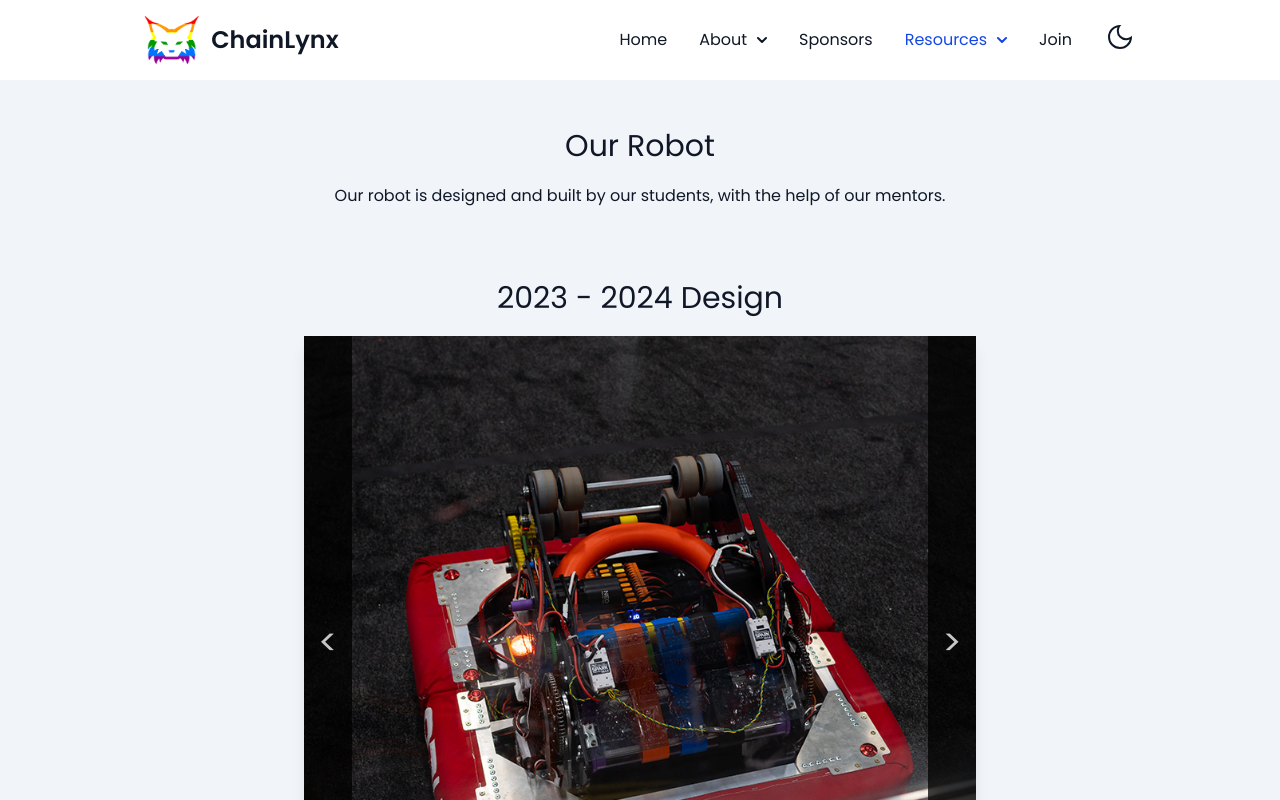
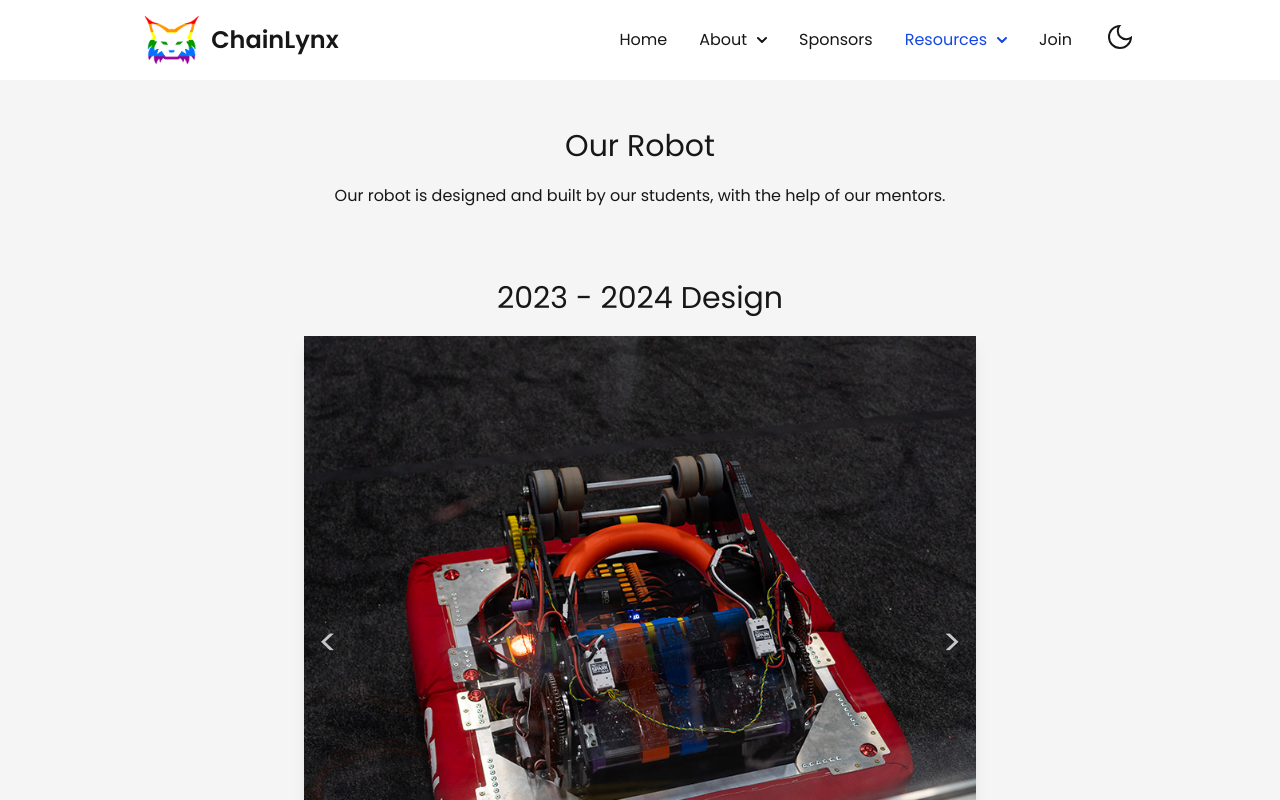
Before and after one commit to ChainLynxRobotics/ChainLynxWebsite, a Next.js app: page /robot in a window 1280 px wide. Shown: the top 800 px of the page. Built offline with nearby package versions, Linux system fonts and the light colour scheme.

Commit message:
Fixed tailwind, about page navbar hitbox, and switch to neutral color scheme

```diff
--- a/src/app/components/ImageCarousel.tsx
+++ b/src/app/components/ImageCarousel.tsx
@@ -38,16 +38,16 @@ export default function ImageCarousel({
             {pictures.map((pic, i) => (
               <div
                 key={i}
-                className="group relative w-full flex-shrink-0 overflow-hidden"
+                className="group relative w-full shrink-0 overflow-hidden"
               >
                 <img
                   src={pic.url}
                   alt={pic.desc}
                   loading={i == 0 ? 'eager' : 'lazy'}
-                  className="h-full w-full flex-shrink-0 bg-slate-100 object-cover object-center dark:bg-gray-800"
+                  className="h-full w-full shrink-0 bg-neutral-100 object-cover object-center dark:bg-neutral-800"
                 ></img>
                 <div
-                  className={`absolute right-0 bottom-0 left-0 ${!showAlt && 'translate-y-full group-hover:translate-y-0'} bg-opacity-75 bg-black p-2 text-gray-200 transition-transform`}
+                  className={`absolute right-0 bottom-0 left-0 ${!showAlt && 'translate-y-full group-hover:translate-y-0'} bg-black/75 p-2 text-neutral-200 transition-transform`}
                   style={{ display: pic.desc ? '' : 'none' }}
                 >
                   {pic.desc}
@@ -56,7 +56,7 @@ export default function ImageCarousel({
             ))}
           </div>
           <button
-            className="bg-opacity-0 hover:bg-opacity-40 absolute top-0 bottom-0 left-0 w-12 bg-black text-4xl text-white opacity-75 transition"
+            className="bg-black/0 hover:bg-black/40 absolute top-0 bottom-0 left-0 w-12 text-4xl text-white opacity-75 transition"
             onClick={() =>
               setCurrent((current - 1 + pictures.length) % pictures.length)
             }
@@ -64,7 +64,7 @@ export default function ImageCarousel({
             &lt;
           </button>
           <button
-            className="bg-opacity-0 hover:bg-opacity-40 absolute top-0 right-0 bottom-0 w-12 bg-black text-4xl text-white opacity-75 transition"
+            className="bg-black/0 hover:bg-black/40 absolute top-0 right-0 bottom-0 w-12 text-4xl text-white opacity-75 transition"
             onClick={() => setCurrent((current + 1) % pictures.length)}
           >
             &gt;
@@ -73,7 +73,7 @@ export default function ImageCarousel({
       </div>
       {!fullPreview ? (
         <div className="thin-scrollbar scrollbar w-full max-w-4xl min-w-0 overflow-auto">
-          <div className="mx-auto mt-3 flex w-max flex-shrink-0 justify-center pb-1">
+          <div className="mx-auto mt-3 flex w-max shrink-0 justify-center pb-1">
             {pictures.map((pic, i) => (
               <button
                 key={i}
@@ -89,11 +89,11 @@ export default function ImageCarousel({
         </div>
       ) : (
         <div className="thin-scrollbar scrollbar w-full max-w-4xl min-w-0 overflow-auto">
-          <div className="mx-auto mt-3 flex w-max flex-shrink-0 justify-center gap-2 pb-1">
+          <div className="mx-auto mt-3 flex w-max shrink-0 justify-center gap-2 pb-1">
             {pictures.map((pic, i) => (
               <button
                 key={i}
-                className={`group flex-shrink-0 bg-black shadow-md transition-transform ${current != i ? 'scale-90' : 'scale-100'}`}
+                className={`group shrink-0 bg-black shadow-md transition-transform ${current != i ? 'scale-90' : 'scale-100'}`}
                 onClick={() => setCurrent(i)}
               >
                 <img
--- a/src/app/components/navbar/AppearenceToggle.tsx
+++ b/src/app/components/navbar/AppearenceToggle.tsx
@@ -28,7 +28,7 @@ const AppearanceToggle = () => {
 
   return (
     <li className="mt-2 text-center md:mt-0">
-      <button className="" onClick={() => setDarkMode(!darkMode)}>
+      <button className="cursor-pointer" onClick={() => setDarkMode(!darkMode)}>
         {!darkMode ? (
           // Sun Icon
           <svg
--- a/src/app/components/navbar/Navbar.tsx
+++ b/src/app/components/navbar/Navbar.tsx
@@ -39,7 +39,7 @@ const Navbar = ({ children }: { children: React.ReactNode }) => {
   return (
     <nav
       ref={nav}
-      className="sticky top-0 right-0 left-0 z-[9999] border-gray-200 bg-white dark:border-gray-700 dark:bg-gray-900"
+      className="sticky top-0 right-0 left-0 z-[9999] border-neutral-200 bg-white dark:border-neutral-700 dark:bg-neutral-900"
     >
       <div className="mx-auto flex max-w-screen-lg flex-wrap items-center justify-between p-4">
         <Link href="/" className="flex items-center">
@@ -57,7 +57,7 @@ const Navbar = ({ children }: { children: React.ReactNode }) => {
             setToggled(!toggled);
           }}
           type="button"
-          className="inline-flex h-10 w-10 items-center justify-center rounded-lg p-2 text-sm text-gray-500 hover:bg-gray-100 focus:ring-2 focus:ring-gray-200 focus:outline-none md:hidden dark:text-gray-400 dark:hover:bg-gray-700 dark:focus:ring-gray-600"
+          className="inline-flex h-10 w-10 items-center justify-center rounded-lg p-2 text-sm text-neutral-500 hover:bg-neutral-100 focus:ring-2 focus:ring-neutral-200 focus:outline-none md:hidden dark:text-neutral-400 dark:hover:bg-neutral-700 dark:focus:ring-neutral-600"
           aria-controls="navbar-dropdown"
           aria-expanded={toggled}
         >
@@ -81,7 +81,7 @@ const Navbar = ({ children }: { children: React.ReactNode }) => {
         <div
           className={`md:static ${toggled ? 'max-h-screen' : 'max-h-0'} h-full w-full overflow-x-hidden transition-all duration-200 ease-in md:max-h-screen md:w-auto`}
         >
-          <ul className="mt-4 flex flex-col rounded-lg border border-gray-100 bg-gray-50 p-4 font-medium md:mt-0 md:flex-row md:items-center md:space-x-8 md:border-0 md:bg-white md:p-0 dark:border-gray-700 dark:bg-gray-800 md:dark:bg-gray-900">
+          <ul className="mt-4 flex flex-col rounded-lg border border-neutral-100 bg-neutral-50 p-4 font-medium md:mt-0 md:flex-row md:items-center md:space-x-8 md:border-0 md:bg-white md:p-0 dark:border-neutral-700 dark:bg-neutral-800 md:dark:bg-neutral-900">
             {children}
           </ul>
         </div>
--- a/src/app/components/navbar/NavbarDropdown.tsx
+++ b/src/app/components/navbar/NavbarDropdown.tsx
@@ -43,7 +43,7 @@ const NavbarDropdown = ({
       <button
         ref={button}
         onClick={() => setToggled(!toggled)}
-        className={`flex w-full items-center justify-between rounded py-2 pr-4 pl-3 md:border-0 ${current ? 'bg-blue-700 text-white md:bg-transparent md:p-0 md:text-blue-700 dark:bg-blue-600 md:dark:bg-transparent md:dark:text-blue-500' : 'text-gray-900 hover:bg-gray-100 md:p-0 md:hover:bg-transparent md:hover:text-blue-700 dark:text-white dark:hover:bg-gray-700 dark:hover:text-white md:dark:hover:bg-transparent md:dark:hover:text-blue-500'}`}
+        className={`flex w-full items-center justify-between rounded py-2 pr-4 pl-3 md:border-0 ${current ? 'bg-blue-700 text-white md:bg-transparent md:p-0 md:text-blue-700 dark:bg-blue-600 md:dark:bg-transparent md:dark:text-blue-500' : 'text-neutral-900 hover:bg-neutral-100 md:p-0 md:hover:bg-transparent md:hover:text-blue-700 dark:text-white dark:hover:bg-neutral-700 dark:hover:text-white md:dark:hover:bg-transparent md:dark:hover:text-blue-500'}`}
       >
         {href ? (
           <Link href={href} onClick={e => e.stopPropagation()}>
@@ -69,9 +69,9 @@ const NavbarDropdown = ({
         </svg>
       </button>
       <div
-        className={`${toggled ? '' : 'hidden'} absolute z-10 w-44 rounded-lg bg-white font-normal shadow dark:bg-gray-700`}
+        className={`${toggled ? '' : 'hidden'} absolute z-10 w-44 rounded-lg bg-white font-normal shadow dark:bg-neutral-700`}
       >
-        <ul className="py-2 text-sm text-gray-700 dark:text-gray-400">
+        <ul className="py-2 text-sm text-neutral-700 dark:text-neutral-400">
           {children}
         </ul>
       </div>
--- a/src/app/components/navbar/NavbarDropdownItem.tsx
+++ b/src/app/components/navbar/NavbarDropdownItem.tsx
@@ -11,7 +11,7 @@ const NavbarDropdownItem = ({
     <li>
       <Link
         href={href}
-        className="block px-4 py-2 hover:bg-gray-100 dark:hover:bg-gray-600 dark:hover:text-white"
+        className="block px-4 py-2 hover:bg-neutral-100 dark:hover:bg-neutral-600 dark:hover:text-white"
       >
         {title}
       </Link>
--- a/src/app/components/navbar/NavbarItem.tsx
+++ b/src/app/components/navbar/NavbarItem.tsx
@@ -9,7 +9,7 @@ const NavbarItem = ({ title, href }: { title: string; href: string }) => {
     <li>
       <Link
         href={href}
-        className={`block rounded py-2 pr-4 pl-3 md:border-0 ${pathname === href ? 'bg-blue-700 text-white md:bg-transparent md:p-0 md:text-blue-700 dark:bg-blue-600 md:dark:bg-transparent md:dark:text-blue-500' : 'text-gray-900 hover:bg-gray-100 md:p-0 md:hover:bg-transparent md:hover:text-blue-700 dark:text-white dark:hover:bg-gray-700 dark:hover:text-white md:dark:hover:bg-transparent md:dark:hover:text-blue-500'}`}
+        className={`block rounded py-2 pr-4 pl-3 md:border-0 ${pathname === href ? 'bg-blue-700 text-white md:bg-transparent md:p-0 md:text-blue-700 dark:bg-blue-600 md:dark:bg-transparent md:dark:text-blue-500' : 'text-neutral-900 hover:bg-neutral-100 md:p-0 md:hover:bg-transparent md:hover:text-blue-700 dark:text-white dark:hover:bg-neutral-700 dark:hover:text-white md:dark:hover:bg-transparent md:dark:hover:text-blue-500'}`}
         aria-current={pathname === href ? 'page' : undefined}
       >
         {title}
--- a/src/app/globals.css
+++ b/src/app/globals.css
@@ -1,8 +1,6 @@
 @import "tailwindcss";
 
-@tailwind base;
-@tailwind components;
-@tailwind utilities;
+@custom-variant dark (&:where(.dark, .dark *));
 
 html {
     color-scheme: light;
@@ -83,7 +81,7 @@ html.dark {
 }
 
 .markdown blockquote {
-    @apply border-l-4 border-gray-300 pl-4 mb-6;
+    @apply border-l-4 border-neutral-300 pl-4 mb-6;
 }
 
 .markdown blockquote p {
@@ -91,9 +89,9 @@ html.dark {
 }
 
 .markdown pre {
-    @apply bg-gray-100 dark:bg-gray-800 rounded-md p-4 mb-6;
+    @apply bg-neutral-100 dark:bg-neutral-800 rounded-md p-4 mb-6;
 }
 
 .markdown code {
-    @apply bg-gray-100 dark:bg-gray-800 rounded-md p-1;
+    @apply bg-neutral-100 dark:bg-neutral-800 rounded-md p-1;
 }
--- a/src/app/layout.tsx
+++ b/src/app/layout.tsx
@@ -29,12 +29,12 @@ export default function RootLayout({
       <body
         className={
           font.className +
-          ' min-h-screen bg-slate-100 text-gray-900 dark:bg-gray-800 dark:text-gray-100'
+          ' min-h-screen bg-neutral-100 text-neutral-900 dark:bg-neutral-800 dark:text-neutral-100'
         }
       >
         <Navbar>
           <NavbarItem title="Home" href="/"></NavbarItem>
-          <NavbarDropdown title="About" href="/about" pages="/about">
+          <NavbarDropdown title="About" pages="/about">
             {aboutConfig.sections.map(section => (
               <NavbarDropdownItem
                 title={section.title}
--- a/src/app/page.tsx
+++ b/src/app/page.tsx
@@ -39,7 +39,7 @@ export default function Home() {
 
       <ImageCarousel pictures={config.pictures} autoScroll></ImageCarousel>
 
-      <div className="mt-14 mb-8 flex flex-col items-center gap-4 rounded-lg border-gray-200 bg-white px-4 py-8 shadow-lg dark:border-gray-700 dark:bg-gray-900">
+      <div className="mt-14 mb-8 flex flex-col items-center gap-4 rounded-lg border-neutral-200 bg-white px-4 py-8 shadow-lg dark:border-neutral-700 dark:bg-neutral-900">
         <p
           className="markdown max-w-3xl text-center sm:text-lg"
           dangerouslySetInnerHTML={parseMDInline(config.plz_donate)}
```
